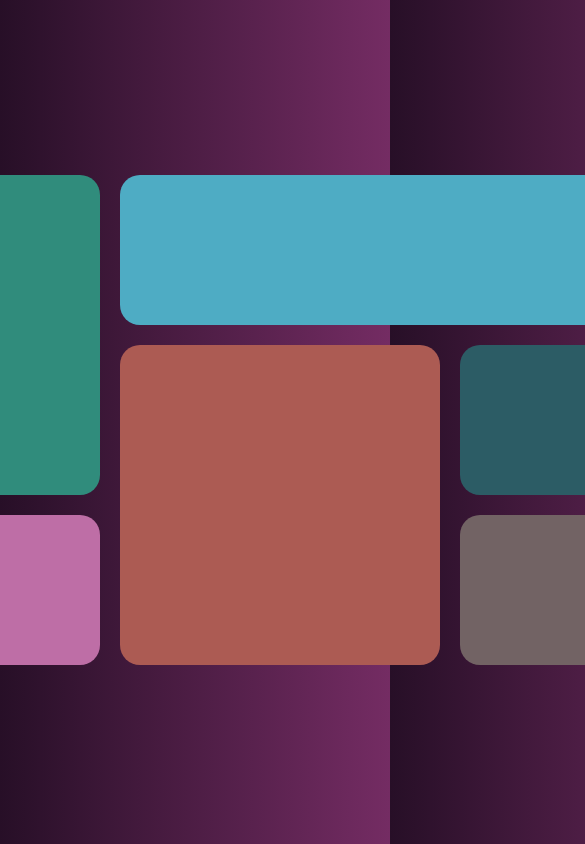
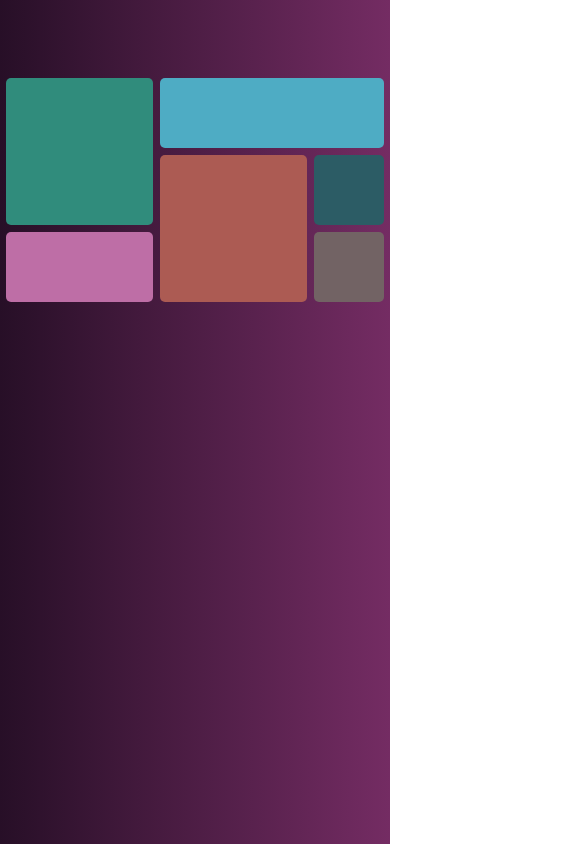
Before and after one commit to jctovar87/trabajo04, a plain HTML site: page opcion01.html in a window 390 px wide. Shown: the top 844 px of the page, 585 px wide, since content can reach past the window. Drawn offline with Linux system fonts and the light colour scheme.

Commit message:
listo op1 y op2

```diff
--- a/opcion01.css
+++ b/opcion01.css
@@ -15,14 +15,15 @@ main{
 }
 
 .cuadros{
-    margin: 40px;
+    /* margin: 40px; */
     display: grid;
     gap: 20px;
-    grid-template-columns: repeat(5, minmax(150px, 150px));
-    grid-template-rows: repeat(3, minmax(150px, 150px));
+    grid-template-columns: repeat(5, minmax(150px, 1fr));
+    grid-template-rows: repeat(3, minmax(150px, 1fr));
     justify-content: center;
     align-content: center;
-    height: 90vh;
+    margin: 20% 20%;
+    /* height: 100%; */
 }
 
 .cuadro{
@@ -77,3 +78,16 @@ main{
     grid-row-start: 3;
     grid-row-end: 4;
 }
+
+@media screen and (max-width: 870px){
+    .cuadros{
+        gap: 7px;
+        grid-template-columns: repeat(5, minmax(70px, 1fr));
+        grid-template-rows: repeat(3, minmax(70px, 1fr));
+
+    }
+    .cuadro{
+        /* padding: 20px; */
+        border-radius: 5px;
+    }
+}
```
Also changed, not shown: img/botas.PNG, img/camisa.PNG, img/chaleco.PNG, img/chaleco_rojo.PNG, img/correa.PNG, img/mochila.PNG, img/short.PNG, img/short_azul.PNG, img/zapatillas.PNG.
